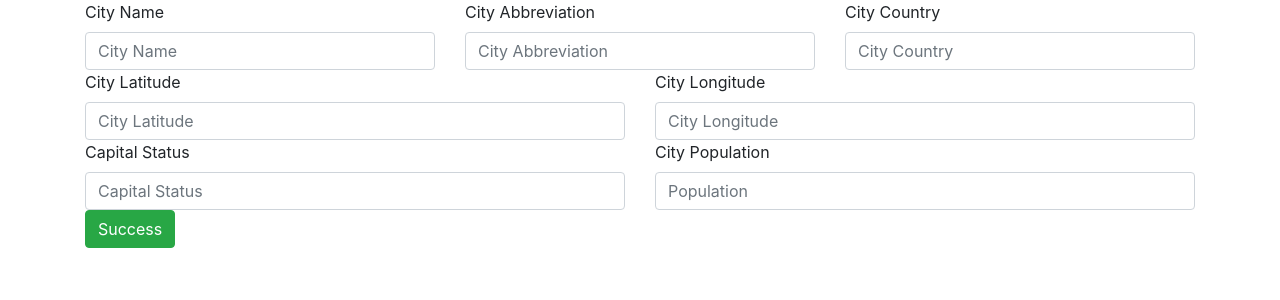
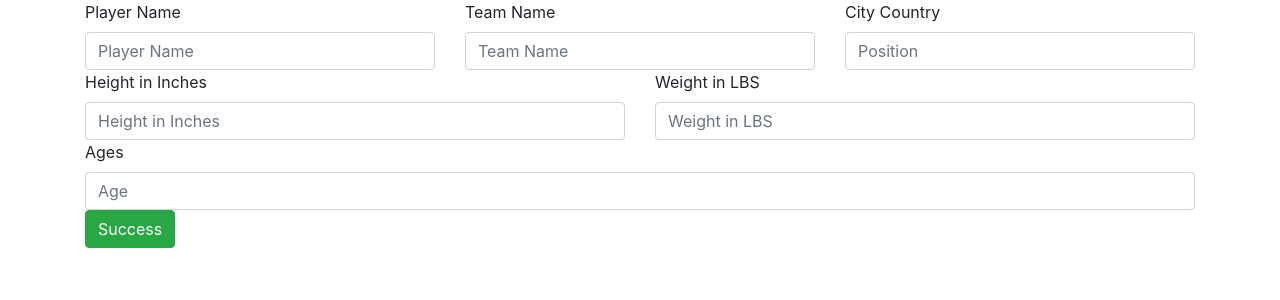
Before and after one commit to Ash33njit/homework1, a Flask app: template app/template/new.html in a window 1280 px wide. Shown: the part 56-356 px from the top of the page. Run offline with Flask 2, Linux system fonts and the light colour scheme; the template is opened without the code that fills it, so the values that code supplies are empty; some libraries are stand-ins or nearby versions.

Commit message:
Task: Template Code Updated for MLB Sql Database

```diff
--- a/app/template/layout.html
+++ b/app/template/layout.html
@@ -15,7 +15,7 @@
 {% if user %}
     <title>Welcome to {{ user.username }}'s site</title>
     {% else %}
-    <title>Welcome to My Site!</title>
+    <title>Welcome to Adib's Site!</title>
     {% endif %}
 <head>
  <body>
--- a/app/template/new.html
+++ b/app/template/new.html
@@ -1,42 +1,38 @@
 {% extends "layout.html" %}
 {% block content %}
-<form action="/cities/new" method="POST">
+<form action="/app/template/new.html" method="POST">
     <div class="row">
         <div class="col">
-            <label for="fldName">City Name</label>
-            <input id="fldName" type="text" class="form-control" placeholder="City Name" name="fldName">
+            <label for="fldName">Player Name</label>
+            <input id="fldName" type="text" class="form-control" placeholder="Player Name" name="fldName">
         </div>
         <div class="col">
-            <label for="fldAbbreviation">City Abbreviation</label>
-            <input id="fldAbbreviation" t ype="text" class="form-control" placeholder="City Abbreviation"
-                   name="fldAbbreviation">
+            <label for="fldTeam">Team Name</label>
+            <input id="fldTeam" type="text" class="form-control" placeholder="Team Name"
+                   name="fldTeam">
         </div>
         <div class="col">
-            <label for="fldCountry">City Country</label>
-            <input id="fldCountry" type="text" class="form-control" placeholder="City Country" name="fldCountry">
+            <label for="fldPosition">City Country</label>
+            <input id="fldPosition" type="text" class="form-control" placeholder="Position" name="fldPosition">
         </div>
     </div>
 
     <div class="row">
         <div class="col">
-            <label for="fldLat">City Latitude</label>
-            <input id="fldLat" type="text" class="form-control" placeholder="City Latitude" name="fldLat">
+            <label for="fldHeight">Height in Inches</label>
+            <input id="fldHeight" type="text" class="form-control" placeholder="Height in Inches" name="fldHeight">
         </div>
         <div class="col">
-            <label for="fldlong">City Longitude</label>
-            <input id="fldlong" type="text" class="form-control" placeholder="City Longitude" name="fldLong">
+            <label for="fldWeight">Weight in LBS</label>
+            <input id="fldWeight" type="text" class="form-control" placeholder="Weight in LBS" name="fldWeight">
         </div>
     </div>
     <div class="row">
         <div class="col">
-            <label for="fldCapitalStatus">Capital Status</label>
+            <label for="fldAge">Ages</label>
 
-            <input id="fldCapitalStatus" type="text" class="form-control" placeholder="Capital Status "
-                   name="fldCapitalStatus">
-        </div>
-        <div class="col">
-            <label for="fldPopulation">City Population</label>
-            <input id="fldPopulation" type="text" class="form-control" placeholder="Population" name="fldPopulation">
+            <input id="fldAge" type="text" class="form-control" placeholder="Age"
+                   name="fldAge">
         </div>
     </div>
     <button type="submit" class="btn btn-success">Success</button>
```
Also changed, not shown: app/template/index.html (+13 -15 lines), db/mlb_players.sql.
